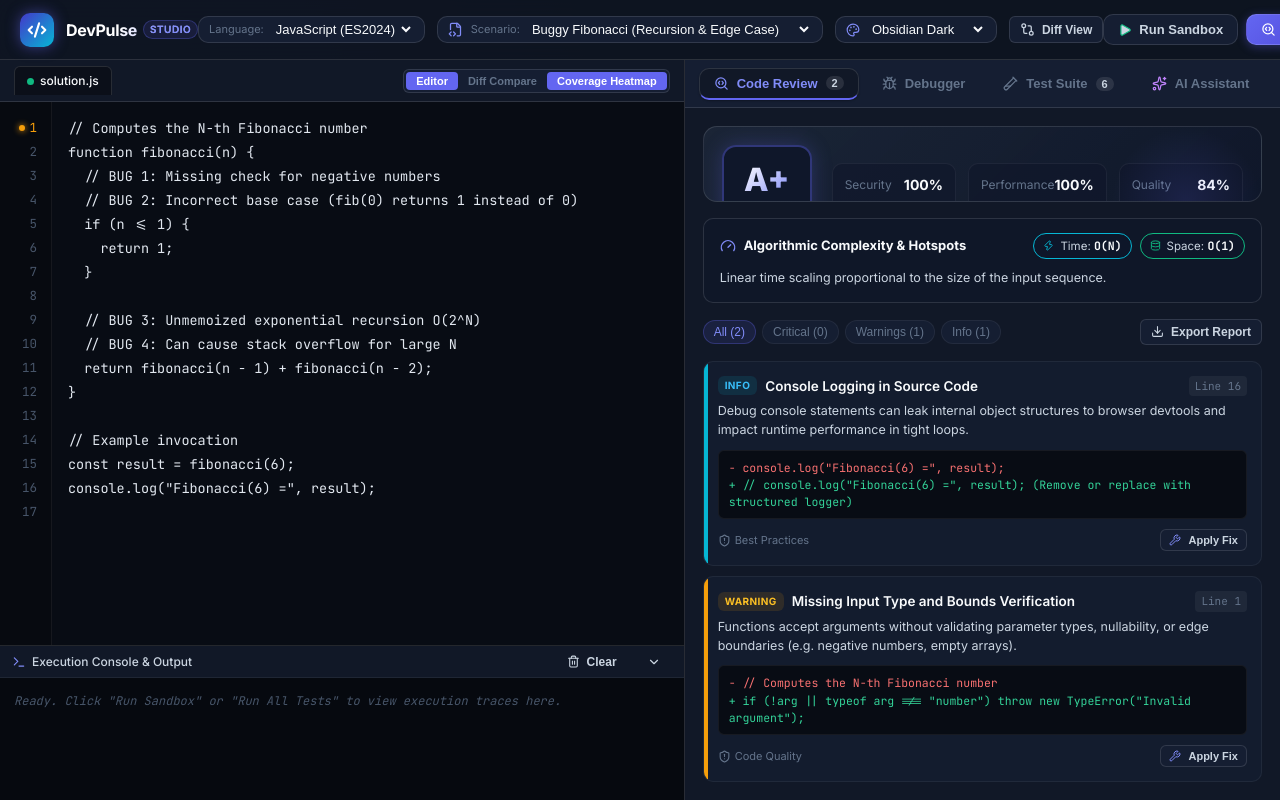
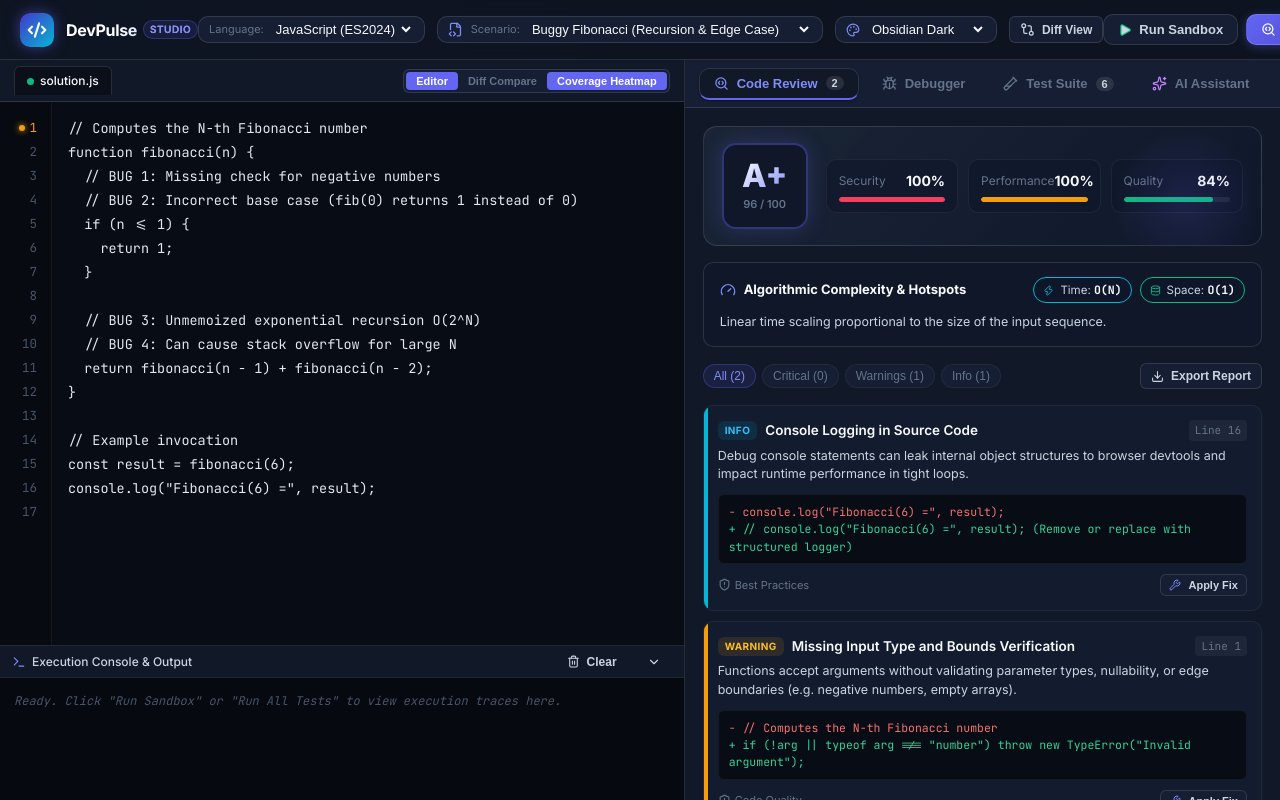
Before and after one commit to ashrithBalaji456/Code_Testing_And_Debugging_Platform, a React (Vite) app: page / in a window 1280 px wide. Built offline with nearby package versions, Linux system fonts and the light colour scheme.

Commit message:
Fix flex-shrink layout compression bug on scorecard banner and studio cards

```diff
--- a/src/index.css
+++ b/src/index.css
@@ -767,10 +767,15 @@ html, body {
 .studio-content-area {
   flex: 1;
   overflow-y: auto;
+  min-height: 0;
   padding: 18px;
   display: flex;
   flex-direction: column;
   gap: 16px;
+}
+
+.studio-content-area > * {
+  flex-shrink: 0;
 }
 
 /* ==========================================================================
@@ -781,13 +786,14 @@ html, body {
   background: linear-gradient(135deg, rgba(30, 41, 59, 0.8) 0%, rgba(15, 23, 42, 0.95) 100%);
   border: 1px solid var(--border-default);
   border-radius: var(--radius-lg);
-  padding: 18px;
-  display: grid;
-  grid-template-columns: auto 1fr;
-  gap: 20px;
-  align-items: center;
+  padding: 16px 18px;
+  display: flex;
+  align-items: center;
+  gap: 18px;
   position: relative;
   overflow: hidden;
+  flex-shrink: 0;
+  min-height: 120px;
 }
 
 .scorecard-banner::before {
@@ -806,8 +812,11 @@ html, body {
   flex-direction: column;
   align-items: center;
   justify-content: center;
-  width: 90px;
-  height: 90px;
+  width: 86px;
+  height: 86px;
+  min-width: 86px;
+  min-height: 86px;
+  flex-shrink: 0;
   border-radius: var(--radius-lg);
   background: rgba(15, 23, 42, 0.9);
   border: 2px solid var(--border-highlight);
@@ -832,9 +841,11 @@ html, body {
 }
 
 .metrics-breakdown {
+  flex: 1;
+  min-width: 0;
   display: grid;
-  grid-template-columns: repeat(3, 1fr);
-  gap: 12px;
+  grid-template-columns: repeat(3, minmax(0, 1fr));
+  gap: 10px;
 }
 
 .metric-card {
@@ -842,6 +853,7 @@ html, body {
   border: 1px solid var(--border-subtle);
   border-radius: var(--radius-md);
   padding: 10px 12px;
+  min-width: 0;
 }
 
 .metric-header {
@@ -1566,6 +1578,7 @@ html, body {
   display: flex;
   flex-direction: column;
   gap: 10px;
+  flex-shrink: 0;
 }
 
 .complexity-header {
```
